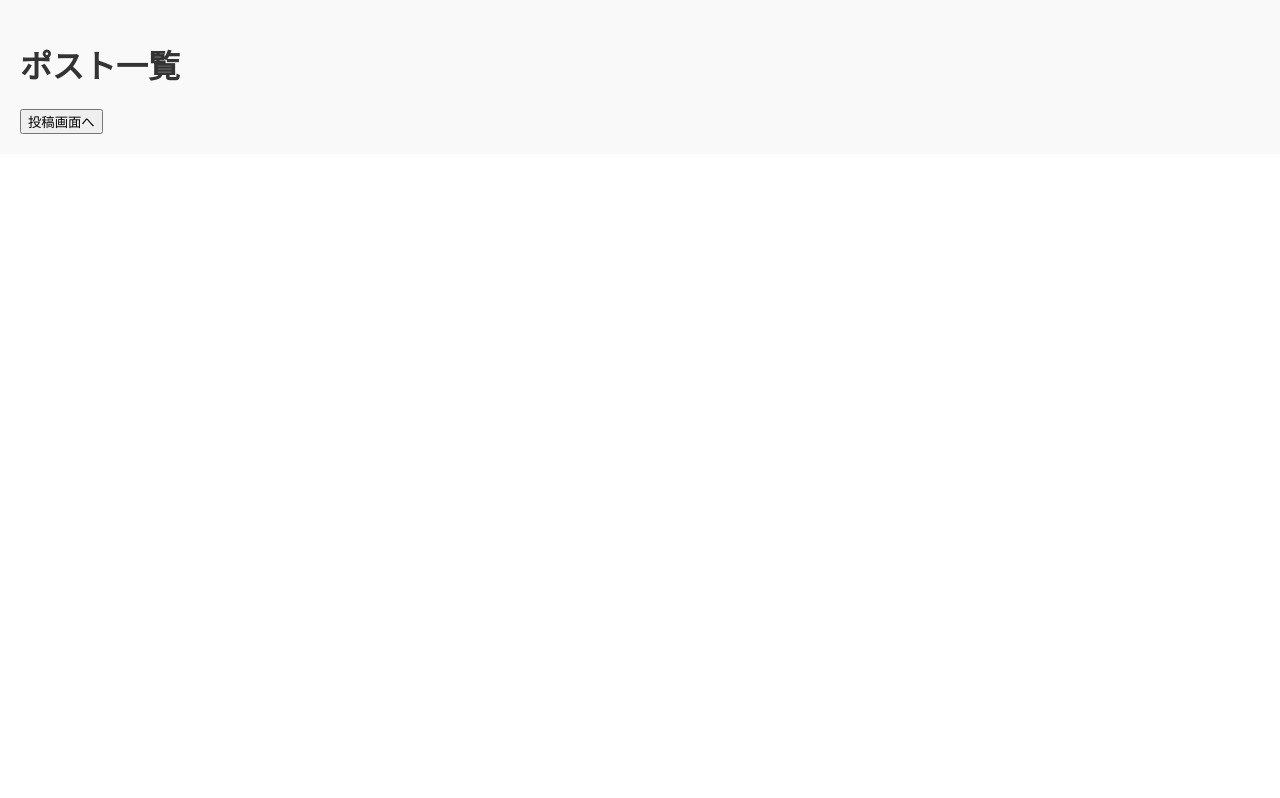
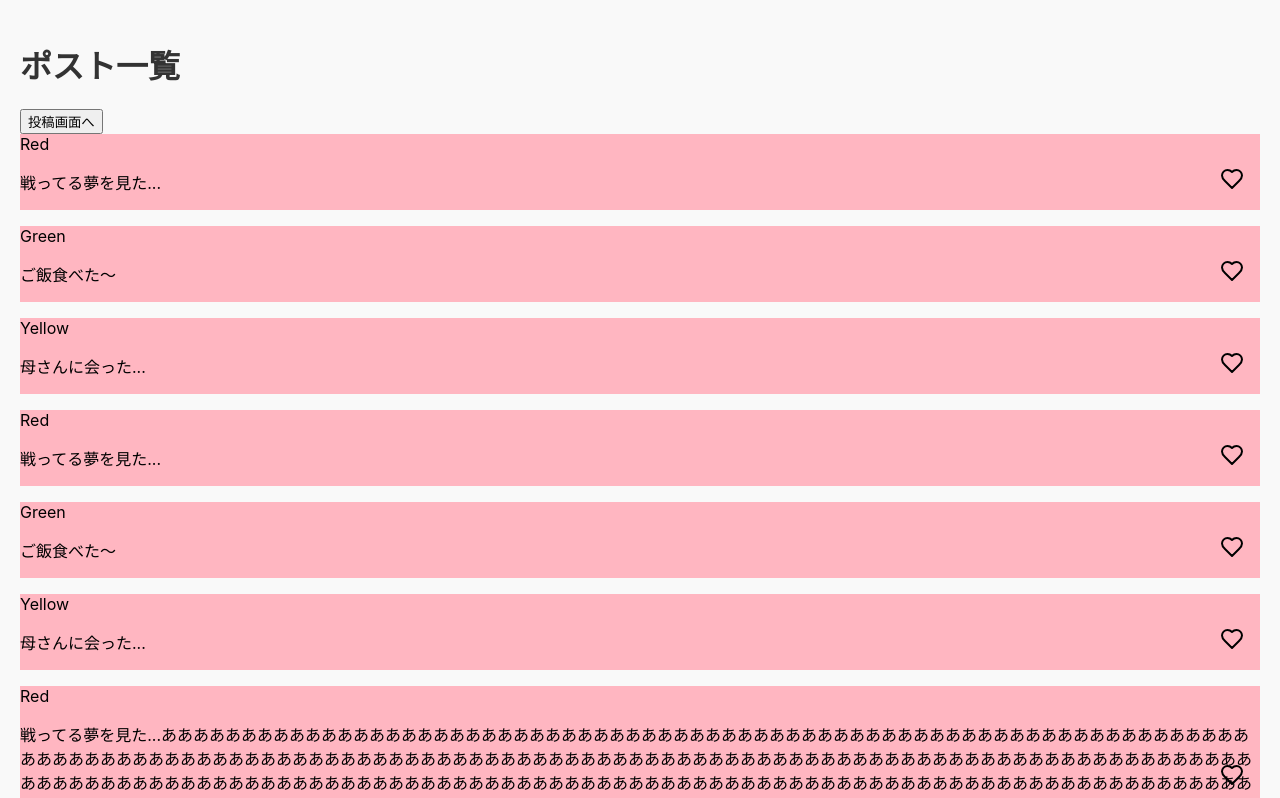
Before and after one commit to OMOCHInoHOSHI/Yumemiban_front, a React (Create React App) app: page / in a window 1280 px wide. Shown: the top 798 px of the page. Built offline with nearby package versions, Linux system fonts and the light colour scheme.

Commit message:
カード内にスクロール機能を追加

```diff
--- a/src/models/PostCard.css
+++ b/src/models/PostCard.css
@@ -2,12 +2,34 @@
 
 /* カードのスタイルを設定 */
 .post-card {
-  background-color: #ffb6c1;
+  background-color: #ffb6c1; /* カードの背景色を設定 */
   margin-bottom: 16px; /* カードの間に16pxの隙間を作成 */
   position: relative; /* 相対位置を設定 */
 }
 
 /* カードの中身のスタイルを設定 */
+.content-container {
+  max-height: 100px; /* 最大高さを設定 */
+  overflow-y: auto; /* スクロールを有効にする */
+  word-wrap: break-word; /* 長い単語を折り返す */
+}
+
+/* スクロールバーのスタイルを設定 */
+.content-container::-webkit-scrollbar {
+  width: 8px; /* スクロールバーの幅を設定 */
+}
+
+.content-container::-webkit-scrollbar-track {
+  background: #ffb6c1; /* スクロールバーのトラック（背景）をカードの背景色と同じに設定 */
+  padding-left: 2px; /* トラックの左側にパディングを追加してスクロールバーを左に移動 */
+}
+
+.content-container::-webkit-scrollbar-thumb {
+  background: #a9a9a9; /* スクロールバーのつまみの色を設定 */
+  border-radius: 4px; /* つまみの角を丸くする */
+}
+
+/* いいねボタンのスタイルを設定 */
 .heart-button {
   background: transparent; /* 背景を透明に設定 */
   border: none; /* 枠をなしに設定 */
@@ -18,7 +40,7 @@
   right: 16px; /* 右から16pxの位置に配置 */
 }
 
- /* ハートアイコンの色が変わるときのトランジションを設定 */
+/* ハートアイコンの色が変わるときのトランジションを設定 */
 .heart-button .heart-icon {
   transition: fill 0.3s; /* fillプロパティの変化を0.3秒かけて変化させる */
 }
--- a/src/models/PostCard.js
+++ b/src/models/PostCard.js
@@ -1,13 +1,17 @@
-"use client";
+// PostCard.tsx
 import React, { useState } from "react";
 import { Heart } from "lucide-react";
 import './PostCard.css'; // CSSファイルをインポート
+// PostCardコンポーネントを定義
 export function PostCard({ name, content }) {
+    // likedステートを定義し、初期値をfalseに設定
     const [liked, setLiked] = useState(false);
     return (React.createElement("div", { className: "post-card w-full max-w-md mx-auto p-6 rounded" },
         React.createElement("div", { className: "font-medium text-lg mb-2" }, name),
-        React.createElement("div", { className: "flex justify-between items-start" },
-            React.createElement("p", { className: "text-base mb-0" }, content),
+        React.createElement("div", { className: "content-container flex justify-between items-start" },
+            React.createElement("p", { className: "text-base mb-0 content" }, content.split('\n').map((line, index) => (React.createElement(React.Fragment, { key: index },
+                line,
+                React.createElement("br", null))))),
             React.createElement("button", { onClick: () => setLiked(!liked), className: "heart-button focus:outline-none", "aria-label": liked ? "Unlike" : "Like" },
                 React.createElement(Heart, { className: `heart-icon h-6 w-6 transition-all ${liked ? "liked" : ""}` })))));
 }
--- a/src/pages/PostView_Screen.js
+++ b/src/pages/PostView_Screen.js
@@ -1,14 +1,78 @@
 import React from 'react';
 import { useNavigate } from 'react-router-dom';
 import './PostView_Screen.css';
+import { PostCard } from '../models/PostCard'; // 名前付きエクスポートとしてインポート
 const PostView_Screen = () => {
     const navigate = useNavigate();
     const handleEditClick = () => {
         navigate('/PostInput_Screen'); // ナビゲーション
     };
+    const posts = [
+        {
+            id: 1,
+            name: "Red",
+            content: "戦ってる夢を見た...",
+        },
+        {
+            id: 2,
+            name: "Green",
+            content: "ご飯食べた～",
+        },
+        {
+            id: 3,
+            name: "Yellow",
+            content: "母さんに会った...",
+        },
+        {
+            id: 4,
+            name: "Red",
+            content: "戦ってる夢を見た...",
+        },
+        {
+            id: 5,
+            name: "Green",
+            content: "ご飯食べた～",
+        },
+        {
+            id: 6,
+            name: "Yellow",
+            content: "母さんに会った...",
+        },
+        {
+            id: 7,
+            name: "Red",
+            content: "戦ってる夢を見た...あああああああああああああああああああああああああああああああああああああああああああああああああああああああああああああああああああああああああああああああああああああああああああああああああああああああああああああああああああああああああああああああああああああああああああああああああああああああああああああああああああああああああああああああああああああああああああああああああああああああああああああああああああああああああああああああああああああああああああああああああああああああああああああああああああああああああああああああああああああああああああああああああああああああああああああああああああああああああああああああああああああああああああああああああああああああああああああああああああああああああああああああああああああああああああああああああああああああああああああああああああああああああああああああああああああああああああああああああああああ",
+        },
+        {
+            id: 8,
+            name: "Green",
+            content: "ご飯食べた～\naaaa\n\n",
+        },
+        {
+            id: 9,
+            name: "Yellow",
+            content: "母さんに会った...\n新しい仕事を始めた...\n眠いよ～～\n悲しいよ～\n\nby蒼\n",
+        },
+        {
+            id: 10,
+            name: "Red",
+            content: "戦ってる夢を見た...",
+        },
+        {
+            id: 11,
+            name: "Green",
+            content: "ご飯食べた～",
+        },
+        {
+            id: 12,
+            name: "Yellow",
+            content: "母さんに会った...",
+        },
+    ];
     return (React.createElement("div", { className: "post-view" },
         React.createElement("h1", null, "\u30DD\u30B9\u30C8\u4E00\u89A7"),
         React.createElement("button", { onClick: handleEditClick }, "\u6295\u7A3F\u753B\u9762\u3078"),
-        " "));
+        " ",
+        posts.map((post) => (React.createElement(PostCard, { key: post.id, name: post.name, content: post.content })))));
 };
 export default PostView_Screen;
```
Also changed, not shown: src/models/PostCard.tsx (+19 -3 lines).
